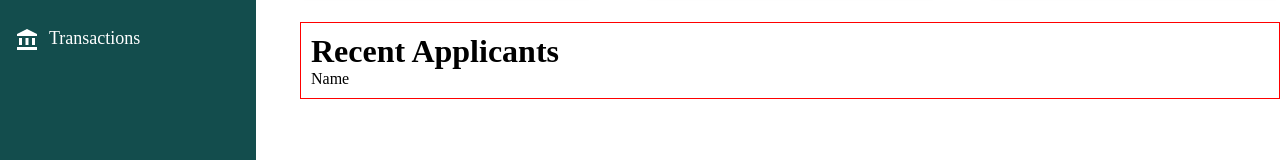
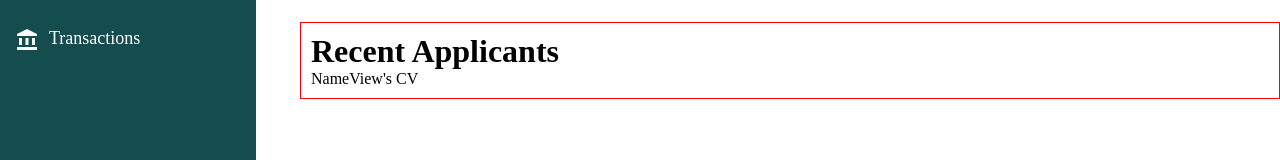
Before and after one commit to Maebonior/UrService, a React (Create React App) app in the folder urservice/: page / in a window 1280 px wide. Shown: the part 195-355 px from the top of the page. Built offline with nearby package versions, Linux system fonts and the light colour scheme.

Commit message:
Follow up

```diff
--- a/urservice/src/components/RecentApp.jsx
+++ b/urservice/src/components/RecentApp.jsx
@@ -14,6 +14,8 @@ const RecentApp = () => {
     <UserContainer>
       <h1>Recent Applicants</h1>
       <Span>Name</Span>
+      <Span>View's CV</Span>
+      <Span></Span>
     </UserContainer>
   );
 };
```
